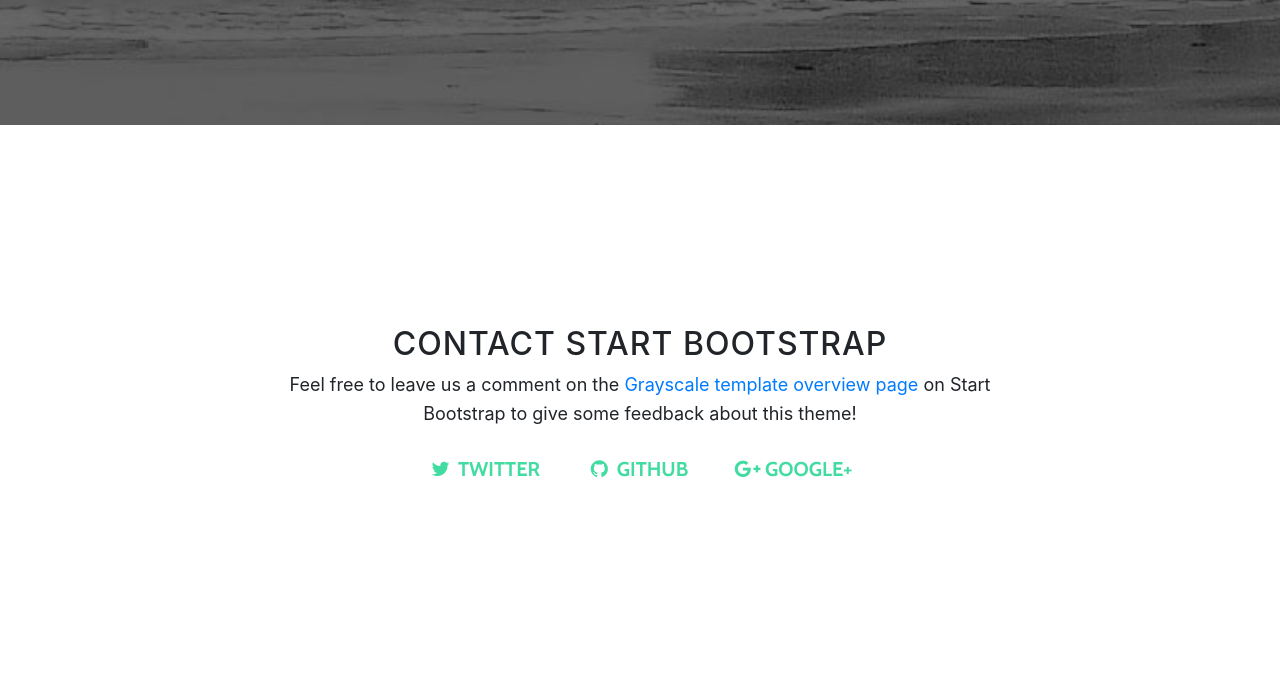
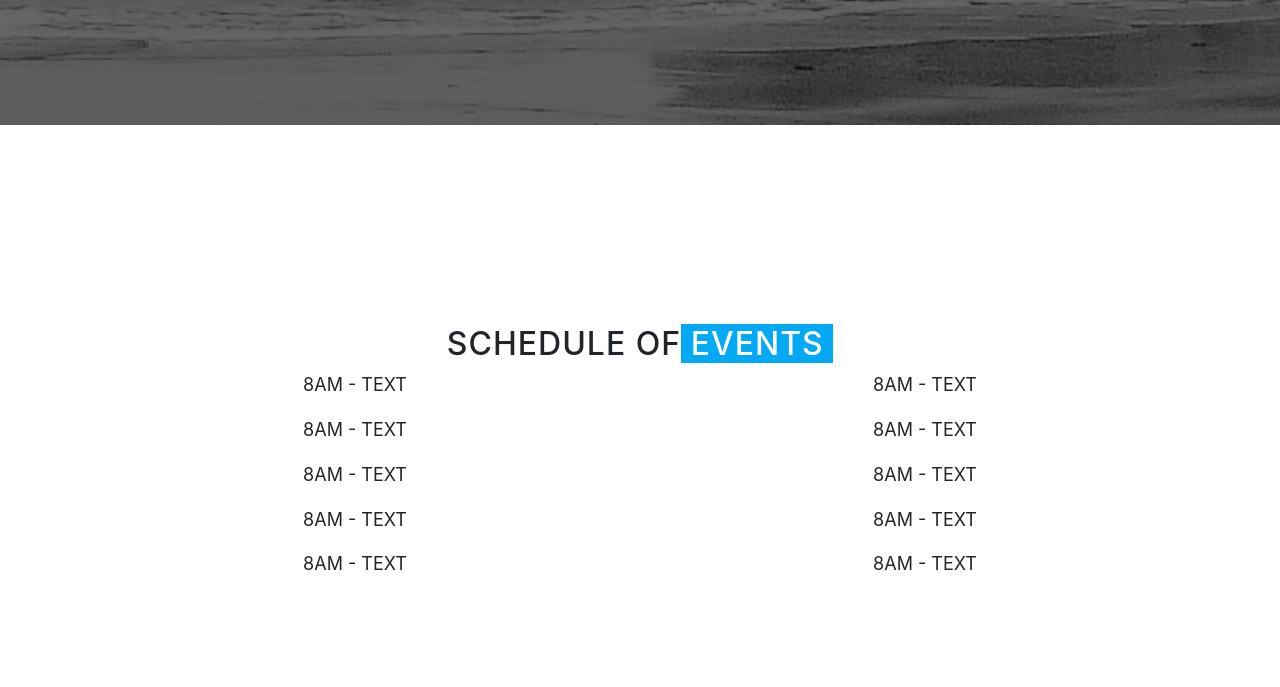
Before and after one commit to tsathe/hackyalesurg, a website with bundled scripts: page dev/index.html in a window 1280 px wide. Shown: the part 1968-2655 px from the top of the page. Built offline with nearby package versions, Linux system fonts and the light colour scheme.

Commit message:
try this

```diff
--- a/dev/index.html
+++ b/dev/index.html
@@ -96,8 +96,10 @@
     <!-- Download Section -->
     <section id="download" class="download-section content-section  text-align-left">
       <div class="container">
-        <div class="col-lg-8 mx-auto">
-          <h2>SCHEDULE OF<span style="background-color: #03a9f4; color: #ffffff">&nbspEVENTS&nbsp</span></h2>
+        <div class="row">
+          <div class="col-lg-8 mx-auto">
+            <h2>SCHEDULE OF<span style="background-color: #03a9f4; color: #ffffff">&nbspEVENTS&nbsp</span></h2>
+          </div>
         </div>
         <div class="row">
           <div class="col-md-4 mx-auto">
@@ -124,6 +126,33 @@
       <div class="container">
         <div class="row">
           <div class="col-lg-8 mx-auto">
+            <h2>SCHEDULE OF<span style="background-color: #03a9f4; color: #ffffff">&nbspEVENTS&nbsp</span></h2>
+          </div>
+        </div>
+        <div class="row">
+          <div class="col-md-4 mx-auto">
+            <p>8AM - TEXT</p>
+            <p>8AM - TEXT</p>
+            <p>8AM - TEXT</p>
+            <p>8AM - TEXT</p>
+            <p>8AM - TEXT</p>
+          </div>
+          <div class="col-md-4 mx-auto">
+            <p>8AM - TEXT</p>
+            <p>8AM - TEXT</p>
+            <p>8AM - TEXT</p>
+            <p>8AM - TEXT</p>
+            <p>8AM - TEXT</p>
+          </div>
+        </div>
+
+
+
+
+
+
+        <!-- <div class="row">
+          <div class="col-lg-8 mx-auto">
             <h2>Contact Start Bootstrap</h2>
             <p>Feel free to leave us a comment on the
               <a href="http://startbootstrap.com/template-overviews/grayscale/">Grayscale template overview page</a>
@@ -149,7 +178,7 @@
               </li>
             </ul>
           </div>
-        </div>
+        </div> -->
       </div>
     </section>
 
```
